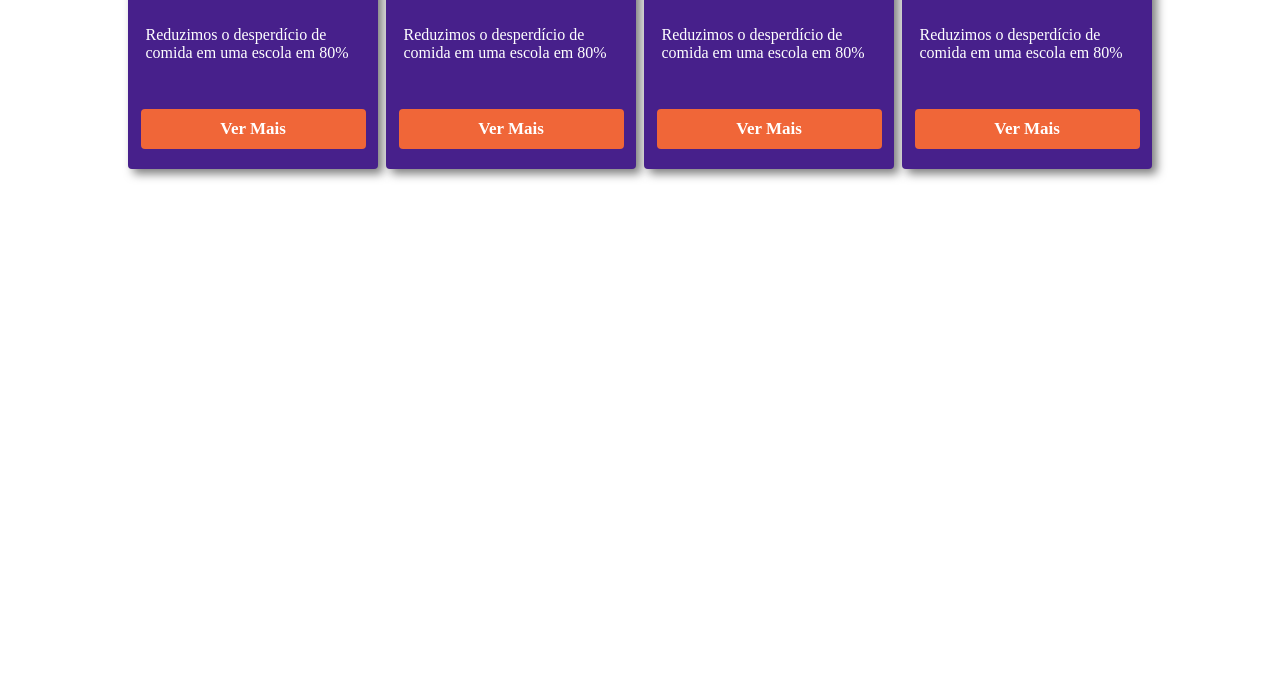
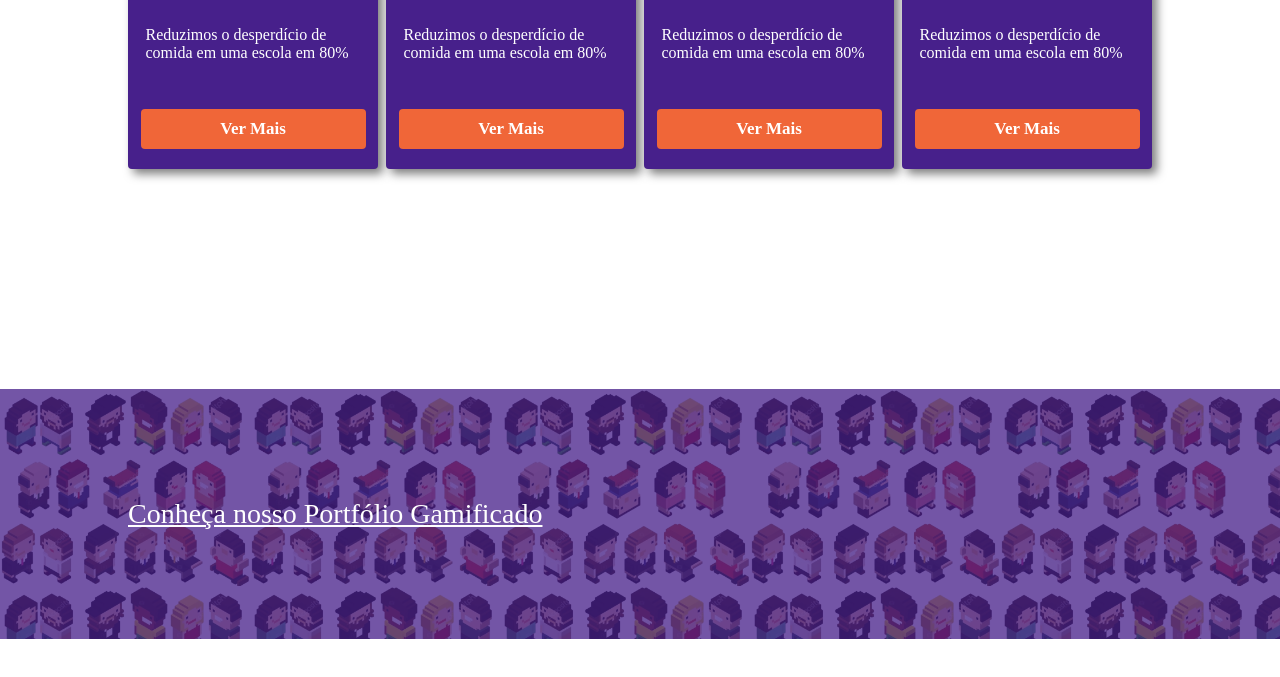
Before and after one commit to Gsszs/gamificaai, a plain HTML site: page index.html in a window 1280 px wide. Shown: the part 1933-2610 px from the top of the page. Before the commit the page ends 2322 px from the top, so only its background shows below. Drawn offline with Linux system fonts and the light colour scheme; a web font is replaced by a local one.

Commit message:
feat: Seção Portfólio, feito com paralaxe

```diff
--- a/index.html
+++ b/index.html
@@ -23,7 +23,7 @@
                 <nav class="menu">
                     <a href="#sobre">Sobre</a>
                     <a href="#cases">Cases de Sucesso</a>
-                    <a href="#">Portifólio</a>
+                    <a href="#portfolio">Portifólio</a>
                     <a href="#">Contate-nos</a>
                 </nav>
             </div>
@@ -32,6 +32,7 @@
             <p>GameficaAi: Inovação através da Diversão!</p>
         </div>
     </div>
+
     <section id="sobre">
         <h2>Sobre a nossa empresa</h2>
         <p>Lorem ipsum dolor sit amet. Sed laboriosam amet qui necessitatibus  eveniet id illo quod ea reiciendis quam non similique quis a illum  galisum est voluptas eaque. Et dolorem saepe aut velit autem et tempora  totam non inventore corrupti? Vel dolores numquam et praesentium  reiciendis aut pariatur nostrum qui fugit iure.</p>
@@ -64,6 +65,13 @@
             </div>
         </div>
     </section>
+
+    <section id="portfolio">
+        <div class="filtro"></div>
+        <div class="container_grid">
+            <a href="#">Conheça nosso Portfólio Gamificado</a>
+        </div>
+    </section>
 </body>
 
 </html>
--- a/sytle_index.css
+++ b/sytle_index.css
@@ -184,3 +184,53 @@ h2 {
 .card button:hover{
     background-color: #ad4929;
 }
+
+#portfolio{
+    height: 250px;
+
+    margin-bottom: 120px;
+
+    background-image: url(img/bonecos.png);
+    background-size: 250px;
+
+    background-repeat: repeat;
+
+    background-attachment: fixed;
+
+    position: relative;
+}
+
+.filtro {
+    height: 100%;
+    width: 100%;
+
+    background-color: #47208bc2;
+
+    position: absolute;
+    top: 0;
+}
+
+#portfolio .container_grid{
+    height: 100%;
+
+    display: flex;
+    justify-content: center;
+    flex-direction: column;
+}
+
+#portfolio a {
+    width: fit-content;
+
+    font-family: 'Anta';
+    font-size: 28px;
+
+    color: #fff;
+
+    z-index: 1;
+
+    transition: transform 250ms ease;
+}
+
+#portfolio a:hover{
+    transform: scale(1.05);
+}
```
Also changed, not shown: img/bonecos.png (added), 1 other file.
